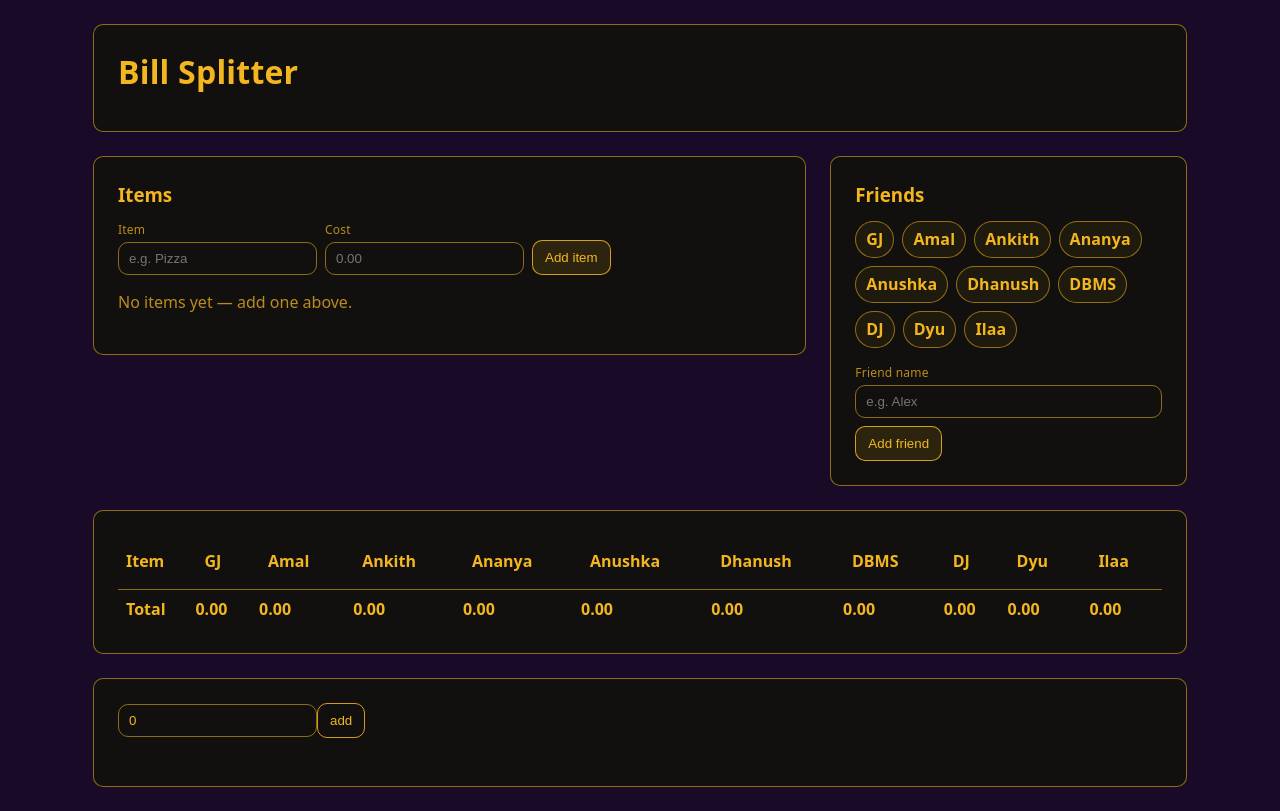
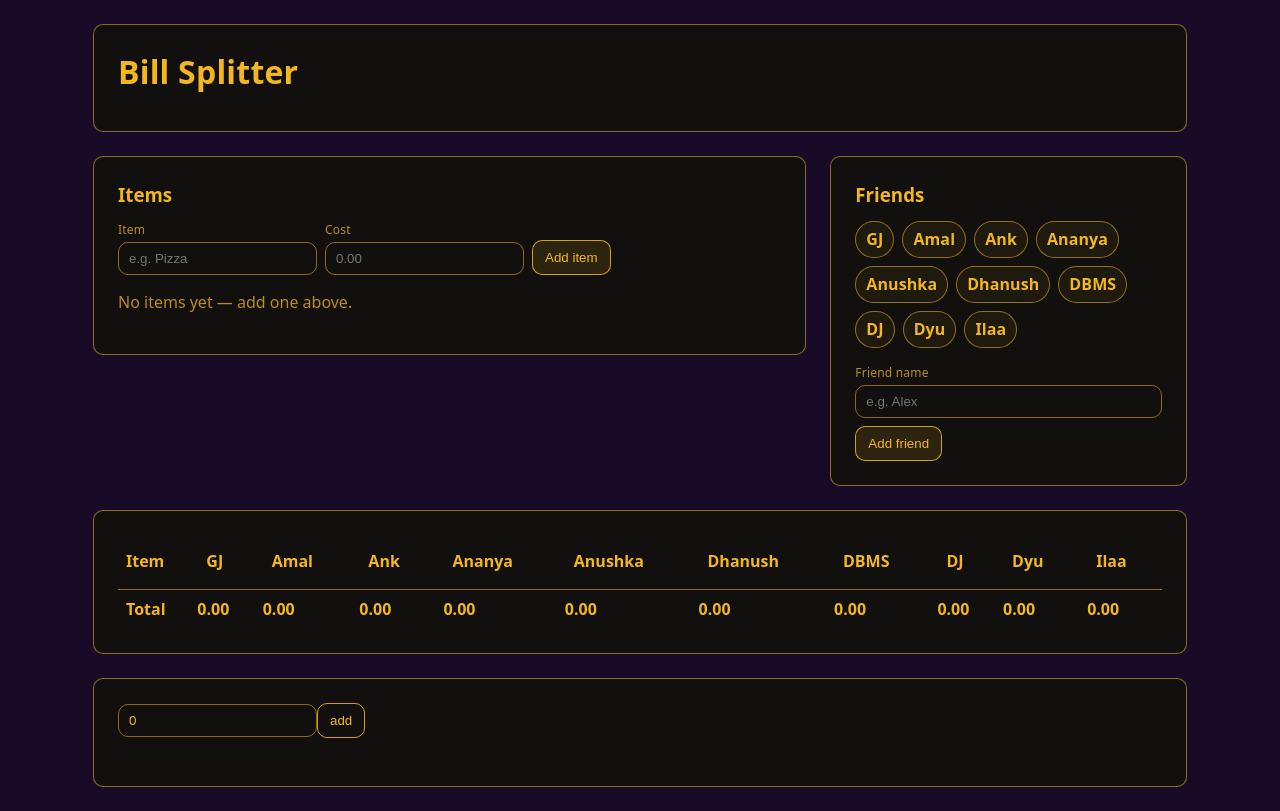
Before and after one commit to LamaAsta/BillSplitter, a React (Vite) app in the folder bill-splitter/: page / in a window 1280 px wide. Built offline with nearby package versions, Linux system fonts and the light colour scheme.

Commit message:
default data

```diff
--- a/bill-splitter/src/App.tsx
+++ b/bill-splitter/src/App.tsx
@@ -25,7 +25,7 @@ function App() {
           isActive:true
         },
         {
-          name:"Ankith",
+          name:"Ank",
           owes:0,
           isActive:true
         },
```
